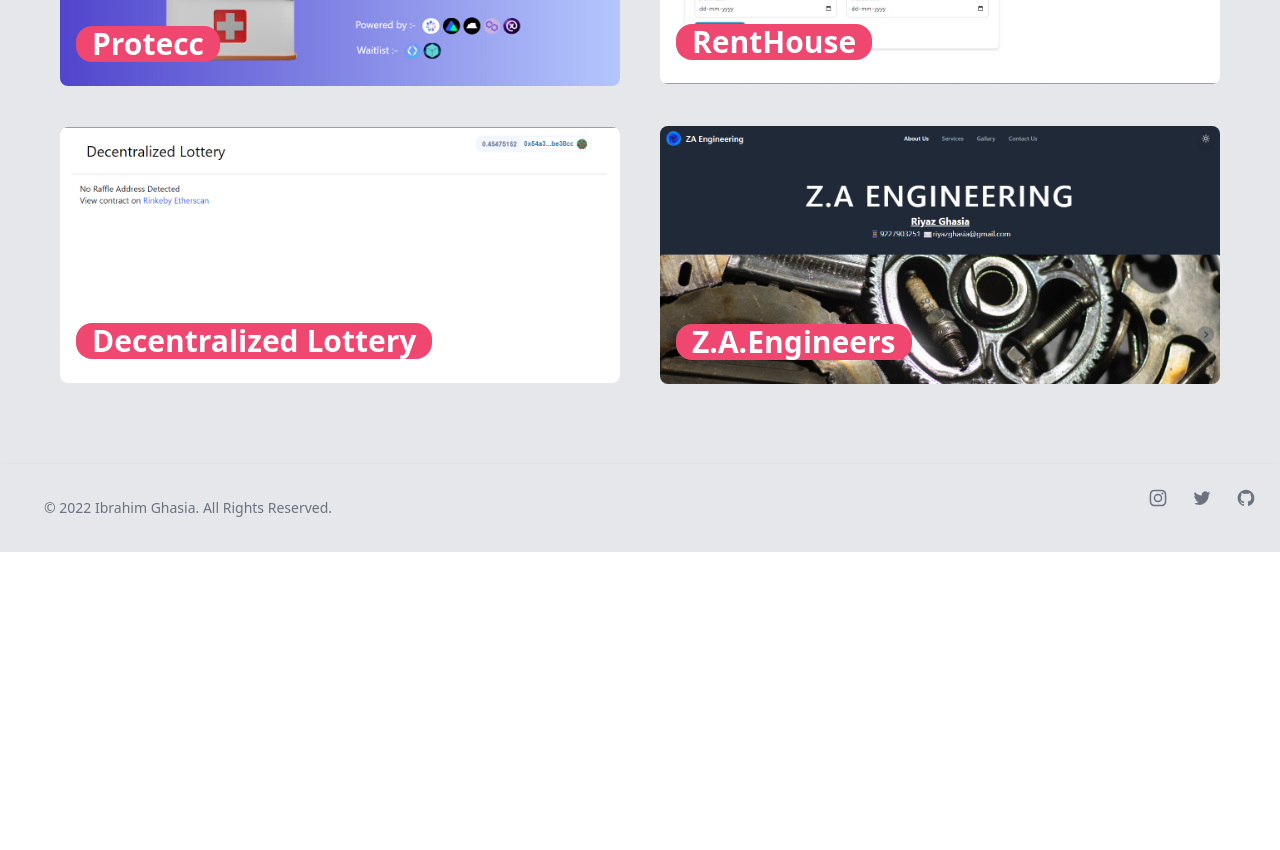
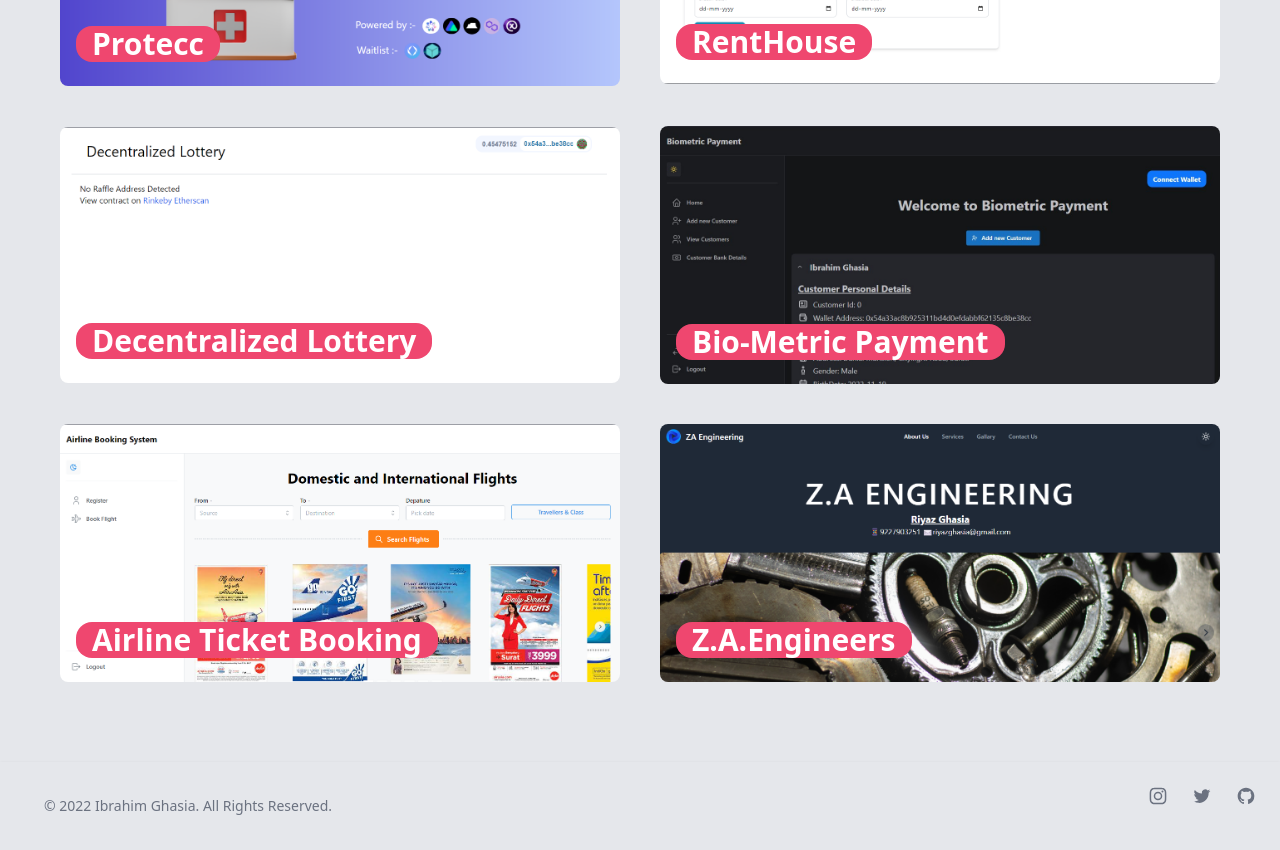
Before and after one commit to IbrahimGhasia/Ibrahim-Ghasia-Portfolio, a Next.js app: page /project in a window 1280 px wide. Shown: the part 600-1450 px from the top of the page. Before the commit the page ends 1152 px from the top, so only its background shows below. Built offline with nearby package versions, Linux system fonts and the light colour scheme.

Commit message:
Added two new projects.

```diff
--- a/pages/about.js
+++ b/pages/about.js
@@ -52,40 +52,6 @@ export default function Home() {
                         <h3 className="text-2xl md:text-3xl dark:text-white font-semibold mt-10">
                             Socials
                         </h3>
-                        {/* <ul className="mt-5 md:mt-10">
-                            <li className="mt-5">
-                                <a
-                                    href="https://www.instagram.com/ibrahim.ghasia/"
-                                    className="md:text-xl font-semibold dark:text-white cursor-pointer duration-100 hover:text-skyblue_ dark:hover:text-yellow_"
-                                >
-                                    - Instagram
-                                </a>
-                            </li>
-                            <li className="mt-5">
-                                <a
-                                    href="https://www.linkedin.com/in/ibrahim-ghasia/"
-                                    className="md:text-xl font-semibold dark:text-white cursor-pointer duration-100 hover:text-skyblue_ dark:hover:text-yellow_"
-                                >
-                                    - LinkedIn
-                                </a>
-                            </li>
-                            <li className="mt-5">
-                                <a
-                                    href="https://github.com/IbrahimGhasia"
-                                    className="md:text-xl font-semibold dark:text-white cursor-pointer duration-100 hover:text-skyblue_ dark:hover:text-yellow_"
-                                >
-                                    - Github
-                                </a>
-                            </li>
-                            <li className="mt-5">
-                                <a
-                                    href="https://twitter.com/IbrahimGhasia"
-                                    className="md:text-xl font-semibold dark:text-white cursor-pointer duration-100 hover:text-skyblue_ dark:hover:text-yellow_"
-                                >
-                                    - Twitter
-                                </a>
-                            </li>
-                        </ul> */}
 
                         <div className="grid grid-cols-4 md:grid-cols-5 mt-10 mr-5 md:mr-0">
                             <a href="https://twitter.com/IbrahimGhasia">
@@ -113,8 +79,8 @@ export default function Home() {
                         </p>
 
                         <div>
-                            <h2 className="text-2xl md:text-4xl dark:text-white font-semibold mt-10 ml-5 md:ml-10">
-                                <span className="bg-yellow_ dark:bg-skyblue_ rounded-lg px-5">
+                            <h2 className="text-2xl md:text-4xl text-white dark:text-white font-semibold mt-10 ml-5 md:ml-10">
+                                <span className="bg-pink_ dark:bg-skyblue_ rounded-lg px-5">
                                     Tech Stack
                                 </span>
                             </h2>
--- a/pages/contact.js
+++ b/pages/contact.js
@@ -66,7 +66,7 @@ export default function Home() {
                     />
                 </div>
 
-                <div className="grid md:grid-cols-2 pb-20">
+                <div className="grid md:grid-cols-2 pb-20 px-2">
                     <div className="mt-10 md:mt-20">
                         <h1 className="text-3xl md:text-5xl dark:text-green_ text-semibold">
                             Get in touch, lets talk.
--- a/pages/project.js
+++ b/pages/project.js
@@ -1,5 +1,5 @@
 import Card from "../components/UI/Card"
-import { Typewriter } from "react-simple-typewriter"
+import {Typewriter} from "react-simple-typewriter"
 
 export default function Home() {
     return (
@@ -37,6 +37,16 @@ export default function Home() {
                     link="https://wispy-snow-6604.on.fleek.co/"
                 />
                 <Card
+                    title="Bio-Metric Payment"
+                    img_source="/Biometric_Payment.jpg"
+                    link="#"
+                />
+                <Card
+                    title="Airline Ticket Booking"
+                    img_source="/img.png"
+                    link="#"
+                />
+                <Card
                     title="Z.A.Engineers"
                     img_source="/ZA.webp"
                     link="https://za-engineering.vercel.app/"
```
Also changed, not shown: pages/index.js (+11 -6 lines), public/Biometric_Payment.jpg (added), public/img.png (added).
